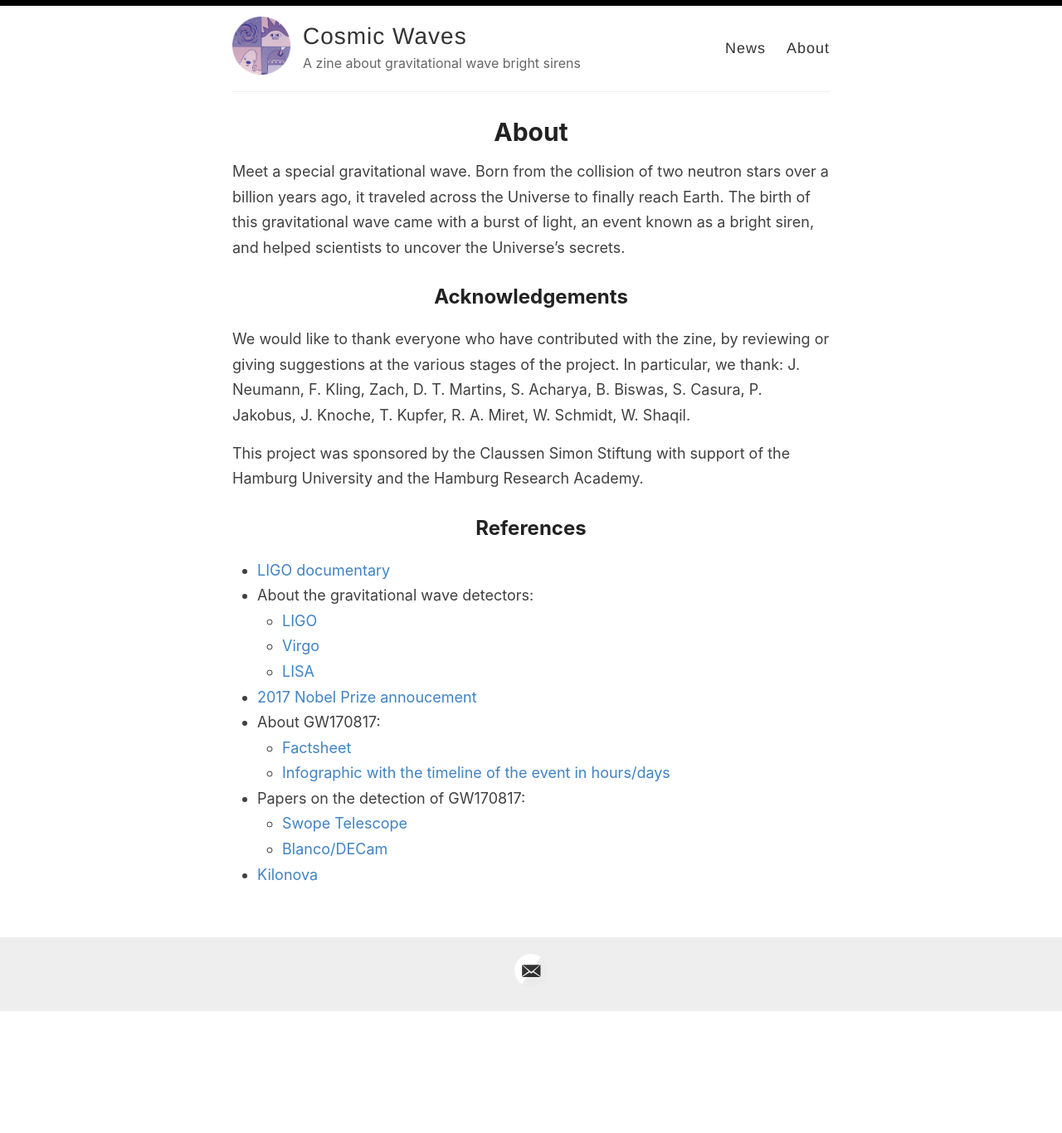
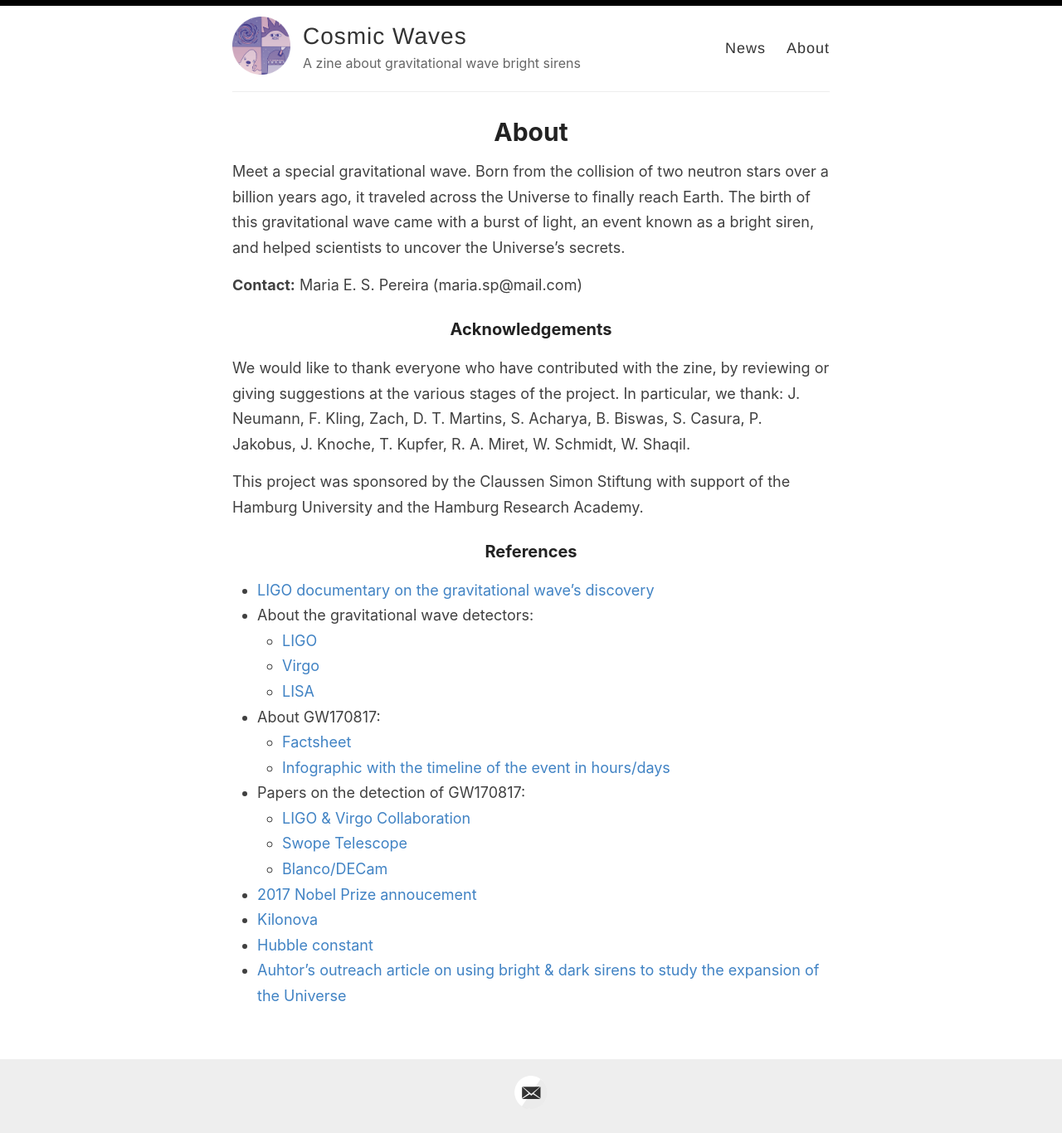
Before and after one commit to MariaElidaiana/cosmic-waves, a Jekyll site: the page built from _pages/about.md, in a window 1280 px wide. Shown: the whole page at 83% size. Built offline with Jekyll 4.4.1, drawn with Linux system fonts in a browser that asks for light colours; before the commit the page ends 1220 px from its top, so only the background shows below that.

Commit message:
Update about.md

```diff
--- a/_pages/about.md
+++ b/_pages/about.md
@@ -6,23 +6,28 @@ permalink: /about/
 
 Meet a special gravitational wave. Born from the collision of two neutron stars over a billion years ago, it traveled across the Universe to finally reach Earth. The birth of this gravitational wave came with a burst of light, an event known as a bright siren, and helped scientists to uncover the Universe's secrets.
 
-## Acknowledgements
+**Contact:** Maria E. S. Pereira (maria.sp@mail.com)
+
+### Acknowledgements
 We would like to thank everyone who have contributed with the zine, by reviewing or giving suggestions at the various stages of the project. In particular, we thank: J. Neumann, F. Kling, Zach, D. T. Martins, S. Acharya, B. Biswas, S. Casura, P. Jakobus, J. Knoche, T. Kupfer, R. A. Miret, W. Schmidt, W. Shaqil.
 
 This project was sponsored by the Claussen Simon Stiftung with support of the Hamburg University and the Hamburg Research Academy.
 
-## References
+### References
 
-- [LIGO documentary](https://www.ligo.caltech.edu/video/ligo-documentary)
+- [LIGO documentary on the gravitational wave's discovery](https://www.ligo.caltech.edu/video/ligo-documentary)
 - About the gravitational wave detectors:
     - [LIGO](https://www.ligo.caltech.edu/page/what-is-ligo)
     - [Virgo](https://www.virgo-gw.eu/science/detector/)
     - [LISA](https://www.lisamission.org/mission/)
-- [2017 Nobel Prize annoucement](https://www.nobelprize.org/prizes/physics/2017/press-release/)
 - About GW170817:
     - [Factsheet](https://www.ligo.org/detections/GW170817/images-GW170817/GW170817_Factsheet.pdf)
     - [Infographic with the timeline of the event in hours/days](https://www.ligo.org/detections/GW170817/images-GW170817/infographic_GW170817.pdf)
 - Papers on the detection of GW170817:
+    - [LIGO & Virgo Collaboration](https://iopscience.iop.org/article/10.3847/2041-8213/aa91c9)
     - [Swope Telescope](https://www.science.org/doi/10.1126/science.aap9811)
     - [Blanco/DECam](https://iopscience.iop.org/article/10.3847/2041-8213/aa9059)
+- [2017 Nobel Prize annoucement](https://www.nobelprize.org/prizes/physics/2017/press-release/)
 - [Kilonova](https://www.space.com/what-are-kilonovas)
+- [Hubble constant](https://news.uchicago.edu/explainer/hubble-constant-explained)
+- [Auhtor's outreach article on using bright & dark sirens to study the expansion of the Universe](https://science-chatter.blogs.uni-hamburg.de/?p=1013)
```
